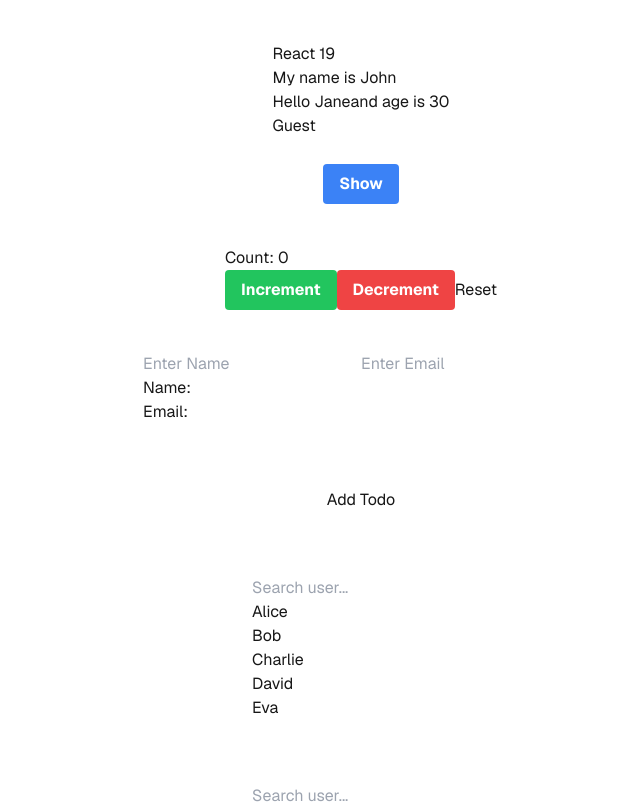
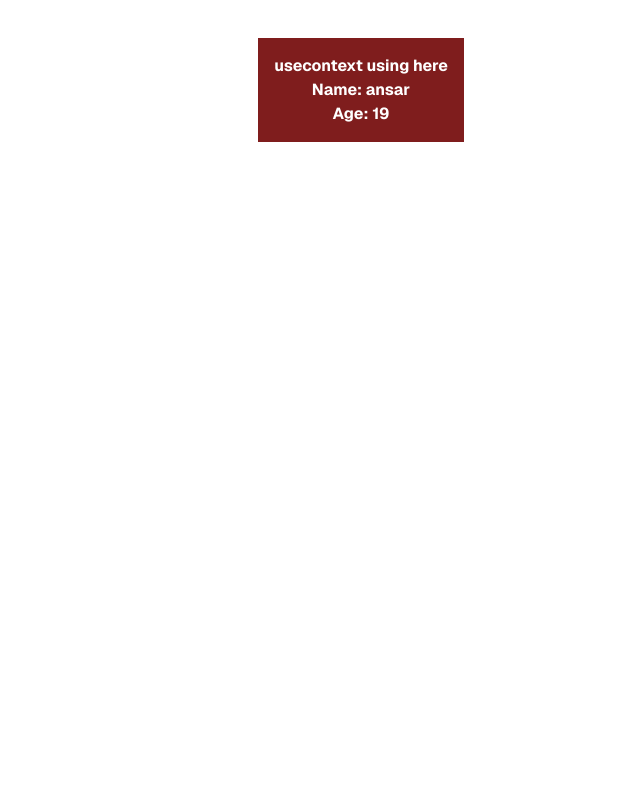
Before and after one commit to 71017Ansar/react-19-update, a Next.js app: page / in a window 1280 px wide. Shown: the top 804 px of the page, without its empty margins (279-919 px from the left). Built offline with nearby package versions, Linux system fonts and the light colour scheme.

Commit message:
react context hook

```diff
--- /dev/null
+++ b/src/app/components/ContextApi/Child.jsx
@@ -0,0 +1,16 @@
+// Child.js
+import React, { useContext } from "react";
+import { Biocontext } from "./Mycontext"; // Import the context object
+
+export default function Child() {
+  // Consume the context using the context object
+  const { myname, age } = useContext(Biocontext);
+
+  return (
+    <div className="bg-red-900 text-white font-bold text-center p-4">
+      usecontext using here
+      <p>Name: {myname}</p>
+      <p>Age: {age}</p>
+    </div>
+  );
+}
--- /dev/null
+++ b/src/app/components/ContextApi/Mycontext.jsx
@@ -0,0 +1,18 @@
+// Mycontext.js
+"use client"
+import { createContext } from "react";
+
+// Create a context object
+export const Biocontext = createContext();
+
+// Create and export the Provider component
+export const BioProvider = ({ children }) => {
+  const myname = "ansar"; // Use const to declare variables
+  const age = 19;
+
+  return (
+    <Biocontext.Provider value={{ myname, age }}>
+      {children}
+    </Biocontext.Provider>
+  );
+};
--- a/src/app/page.js
+++ b/src/app/page.js
@@ -1,19 +1,23 @@
+// Home.js
 import Image from "next/image";
 import React19 from "./components/React19";
-import Togglebtn, { Counter, TodoList, TodoList2, Searchbar} from "./components/Togglebtn";
-
-
+import Togglebtn, { Counter, TodoList, TodoList2, Searchbar } from "./components/Togglebtn";
+import { BioProvider } from "./components/ContextApi/Mycontext";
+import Child from "./components/ContextApi/Child";
 
 export default function Home() {
   return (
     <div className="grid grid-rows-[20px_1fr_20px] items-center justify-items-center min-h-screen p-8 pb-20 gap-16 sm:p-20 font-[family-name:var(--font-geist-sans)]">
-      <React19 />
+      {/* <React19 />
       <Togglebtn />
       <Counter />
       <TodoList />
-      <TodoList2/>
-      <Searchbar/>
-      <Searchbar/>
+      <TodoList2 />
+      <Searchbar />
+      <Searchbar /> */}
+      <BioProvider>
+        <Child />
+      </BioProvider>
     </div>
   );
 }
```
